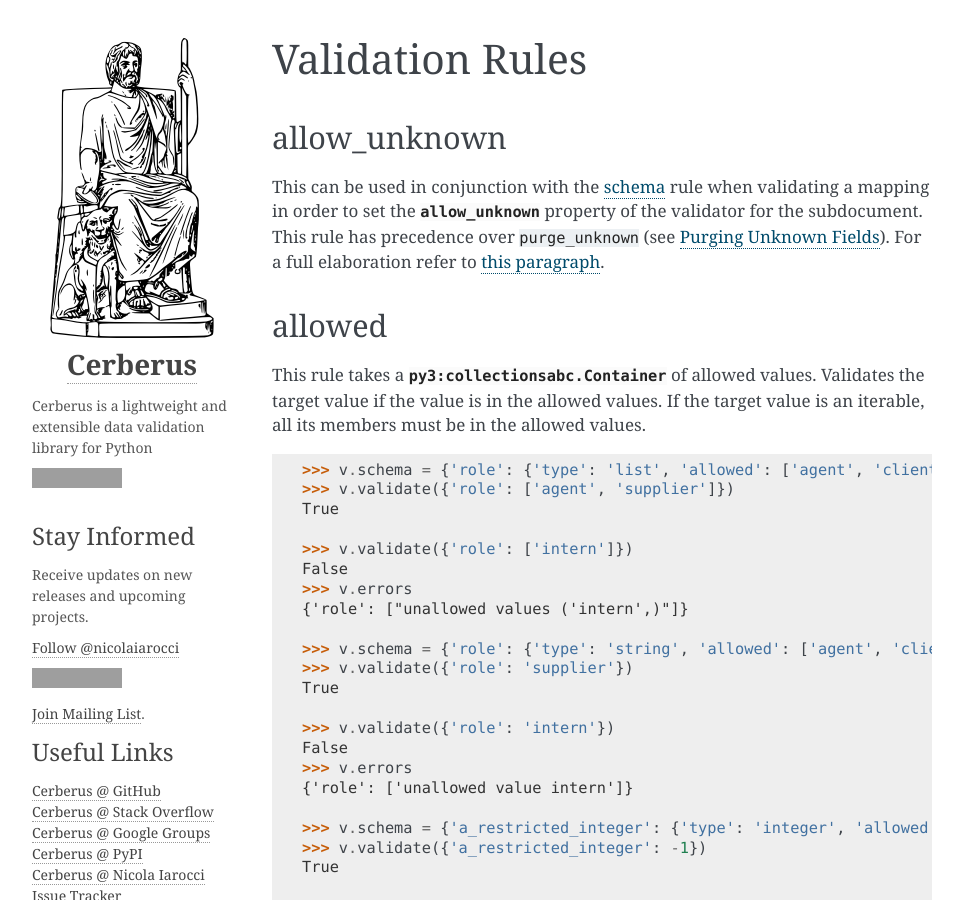
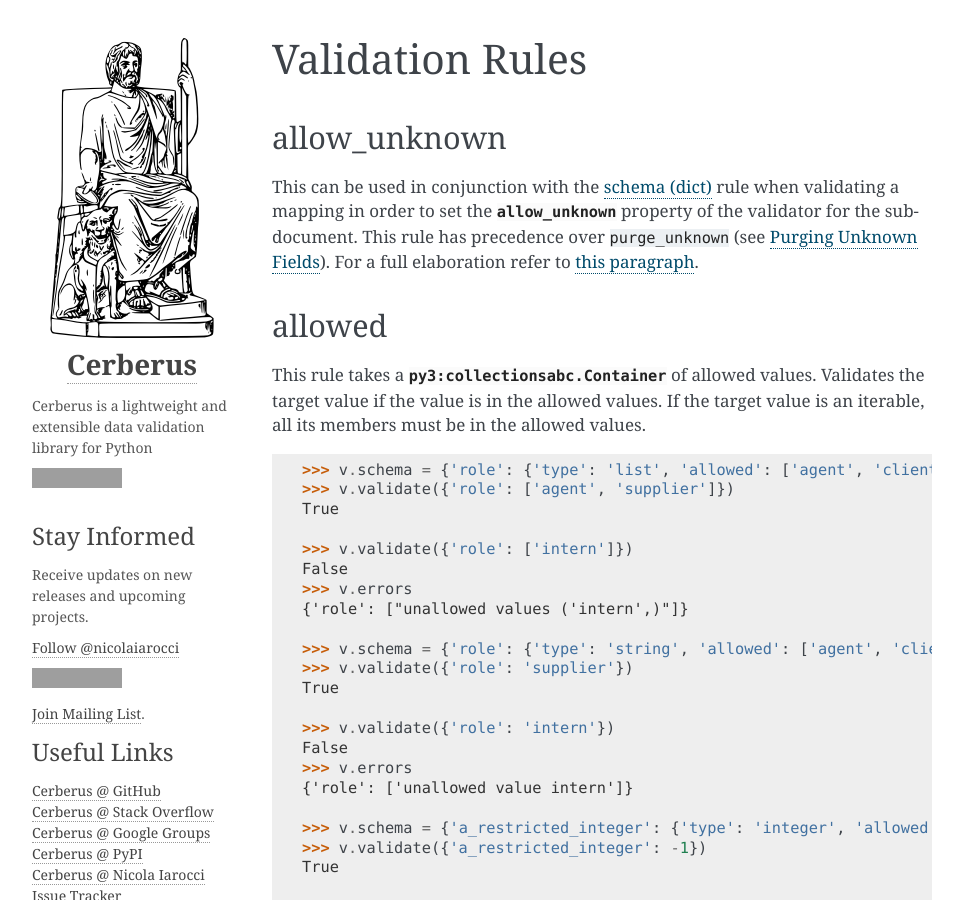
Before and after one commit to pyeve/cerberus, a Sphinx documentation site: the page built from docs/validation-rules.rst, in a window 1280 px wide and 900 px high, cut to the strip 0-900 px from the top of the window. Shown: the whole strip, without its empty margins (148-1111 px from the left). Built offline with Sphinx 7.4.7, drawn with Linux system fonts in a browser that asks for light colours; comment, search, counter and statistics services are not loaded; grey boxes are pictures that could not be loaded.

Commit message:
docs: Prefer implicit target to link a rule's doc

```diff
--- a/docs/validation-rules.rst
+++ b/docs/validation-rules.rst
@@ -3,7 +3,7 @@
 
 allow_unknown
 -------------
-This can be used in conjunction with the  `schema <schema_dict-rule>`_ rule
+This can be used in conjunction with the  `schema (dict)`_ rule
 when validating a mapping in order to set the
 :attr:`~cerberus.Validator.allow_unknown` property of the validator for the
 subdocument.
@@ -699,10 +699,9 @@
 
 require_all
 -----------
-This can be used in conjunction with the  `schema <schema_dict-rule>`_ rule
-when validating a mapping in order to set the
-:attr:`~cerberus.Validator.require_all` property of the validator for the
-subdocument.
+This can be used in conjunction with the `schema (dict)`_ rule when validating
+a mapping in order to set the :attr:`~cerberus.Validator.require_all` property
+of the validator for the subdocument.
 For a full elaboration refer to :ref:`this paragraph <requiring-all>`.
 
 .. _required:
```
